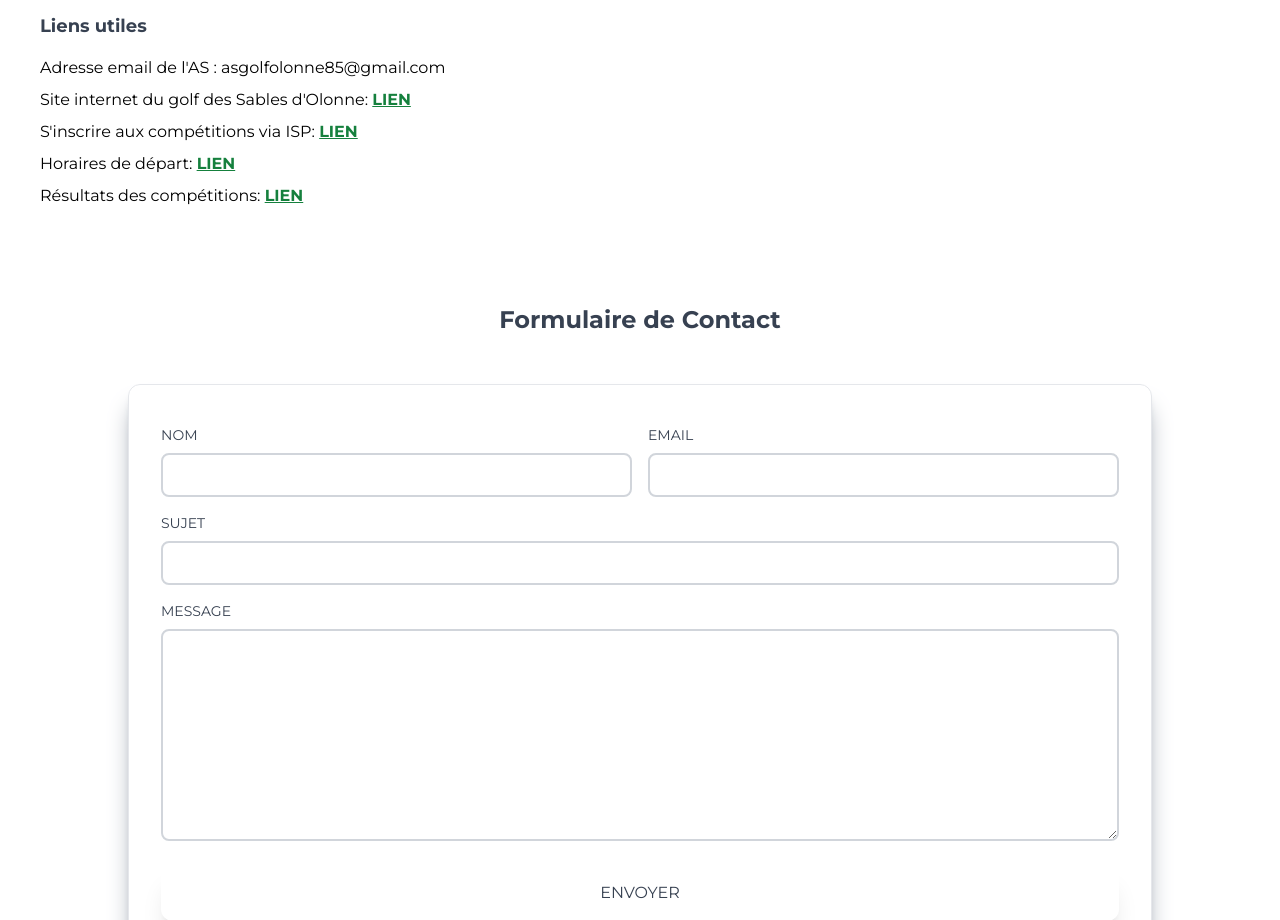
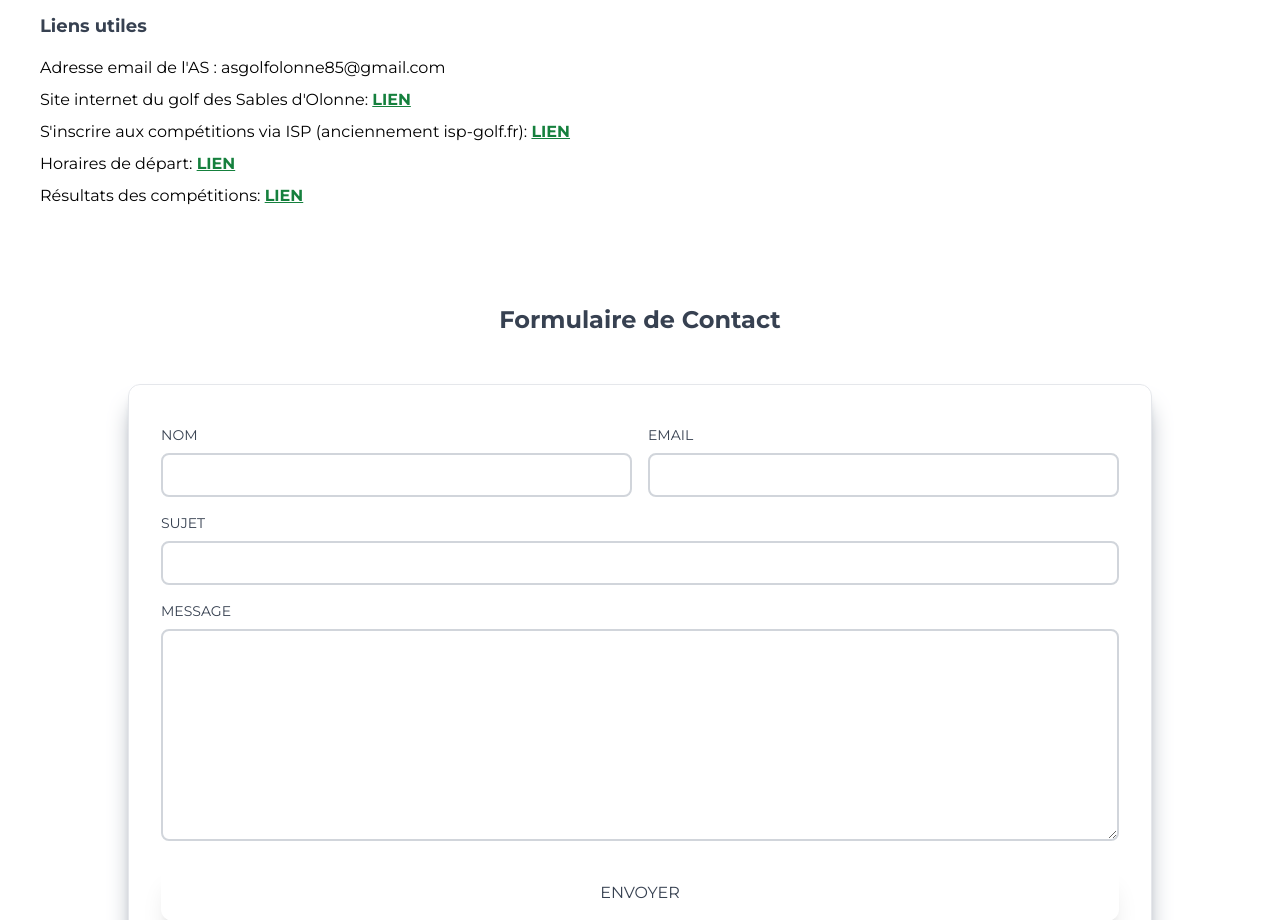
Before and after one commit to arlbdt/As-Golf-Olonnes, a Next.js app: page /contact in a window 1280 px wide. Shown: the part 920-1840 px from the top of the page. Built offline with nearby package versions, Linux system fonts and the light colour scheme.

Commit message:
Update contact.jsx - update lien isp.golf

```diff
--- a/pages/contact.jsx
+++ b/pages/contact.jsx
@@ -79,11 +79,11 @@ const Contact = () => {
               </a>
             </li>
             <li>
-              S'inscrire aux compétitions via ISP:{" "}
+              S'inscrire aux compétitions via ISP (anciennement isp-golf.fr):{" "}
               <a
                 target="_blank"
                 rel="noreferrer "
-                href="https://www.isp-golf.fr/"
+                href="https://isp.golf/"
                 className="text-green-700 font-semibold underline"
               >
                 LIEN
```
